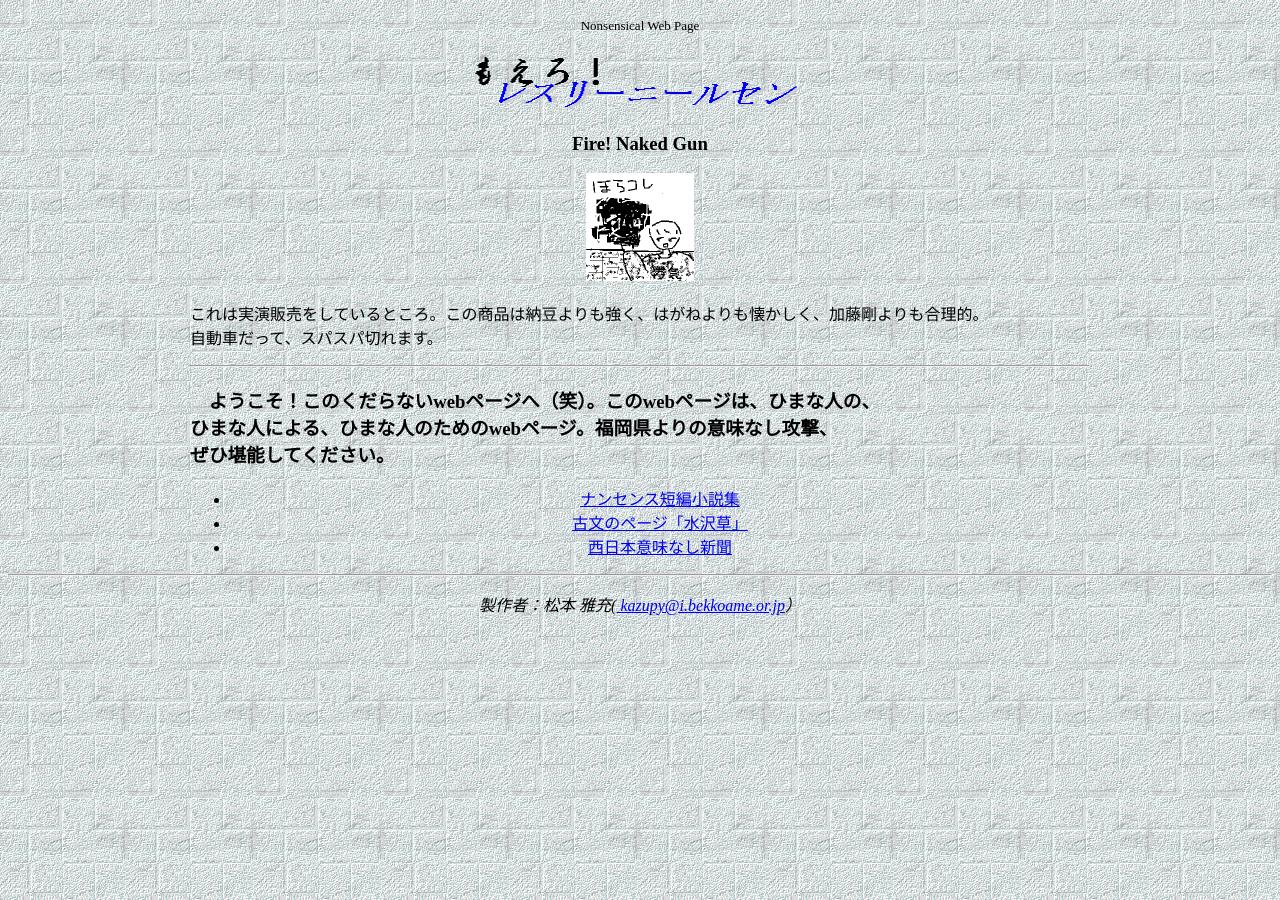
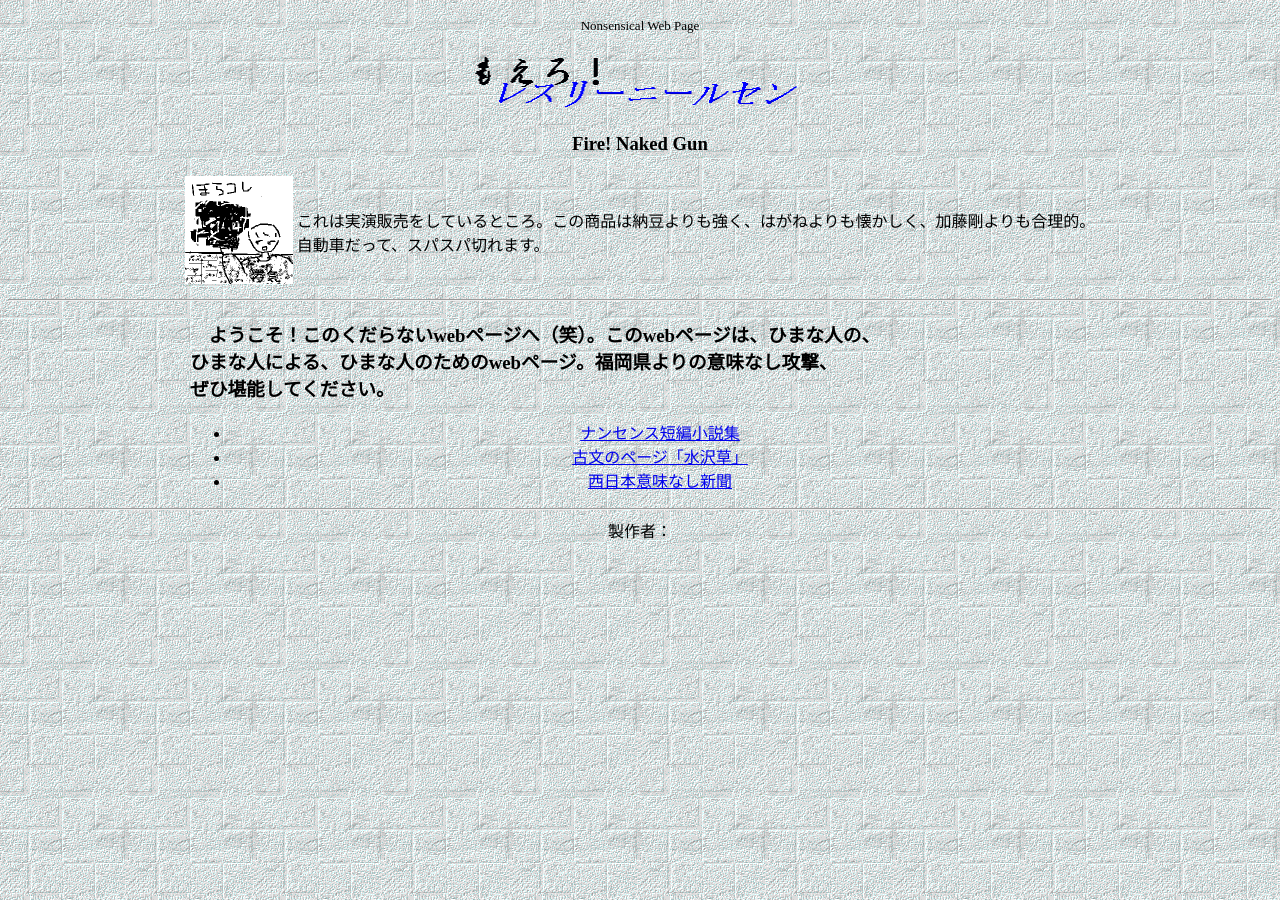
Before and after one commit to mtmt2199/mtmt2199.github.io, a Jekyll site: the page moero/moero.html, which Jekyll copies as it is, in a window 1280 px wide. Built offline with Jekyll 4.4.1, drawn with Linux system fonts in a browser that asks for light colours.

Commit message:
moero.html を更新

```diff
--- a/moero/moero.html
+++ b/moero/moero.html
@@ -20,11 +20,16 @@
 <H3 align = center>
 Fire! Naked Gun</H3>
 
-<div id="cont-area">
-<A HREF="ore.html"><IMG SRC="jitsuen.1.gif" ALIGN=BOTTOM alt=Profile(English) width=108 height=108></A>
-<p align=left>これは実演販売をしているところ。この商品は納豆よりも強く、はがねよりも懐かしく、加藤剛よりも合理的。<br>自動車だって、スパスパ切れます。</p>
+<table border=0>
+<tr>
+<td><IMG SRC="jitsuen.1.gif" ALIGN=BOTTOM alt=Profile(English) width=108 height=108></td>
+<td>これは実演販売をしているところ。この商品は納豆よりも強く、はがねよりも懐かしく、加藤剛よりも合理的。<br>自動車だって、スパスパ切れます。</td>
+</tr>
+</table>
 
 <HR align = center>
+
+<div id="cont-area">
 <H3 align = left>
 　ようこそ！このくだらないwebページへ（笑）。このwebページは、ひまな人の、<br>ひまな人による、ひまな人のためのwebページ。福岡県よりの意味なし攻撃、<br>ぜひ堪能してください。</H3>
 
@@ -36,8 +41,8 @@ Fire! Naked Gun</H3>
 </div>
 
 <HR align = center>
-</P>
-<ADDRESS>製作者：松本 雅充(<A HREF="mailto:kazupy@i.bekkoame.or.jp">
-kazupy@i.bekkoame.or.jp</A>）</ADDRESS>
+
+製作者：
+
 </BODY>
 </HTML>
```
